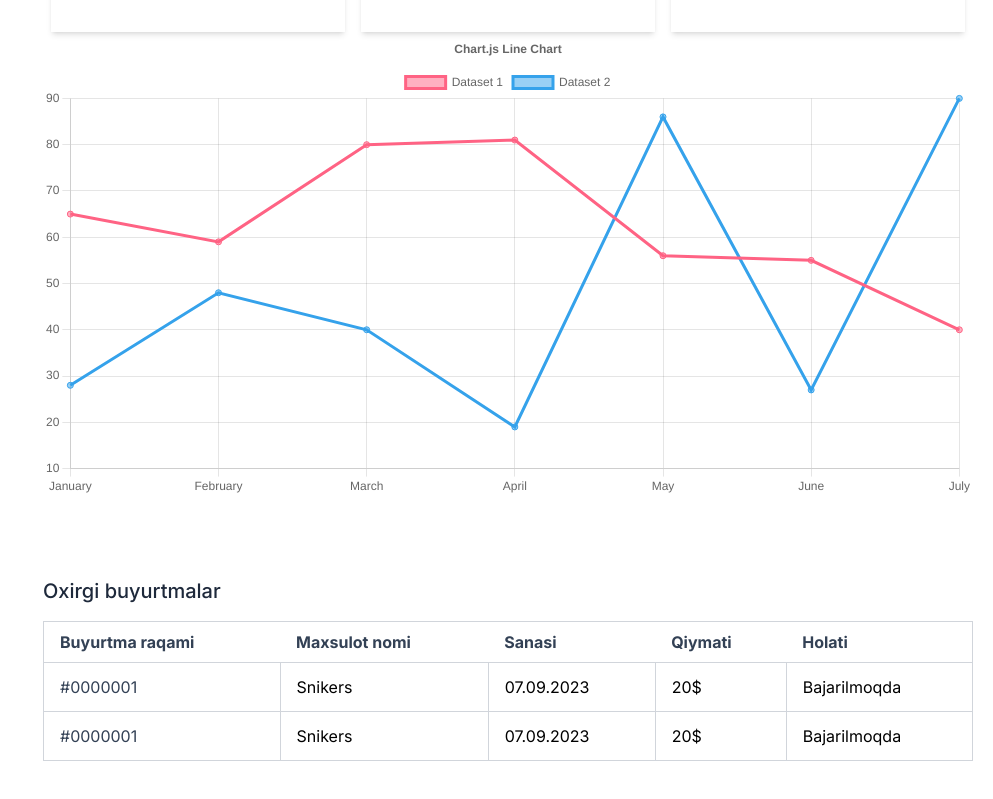
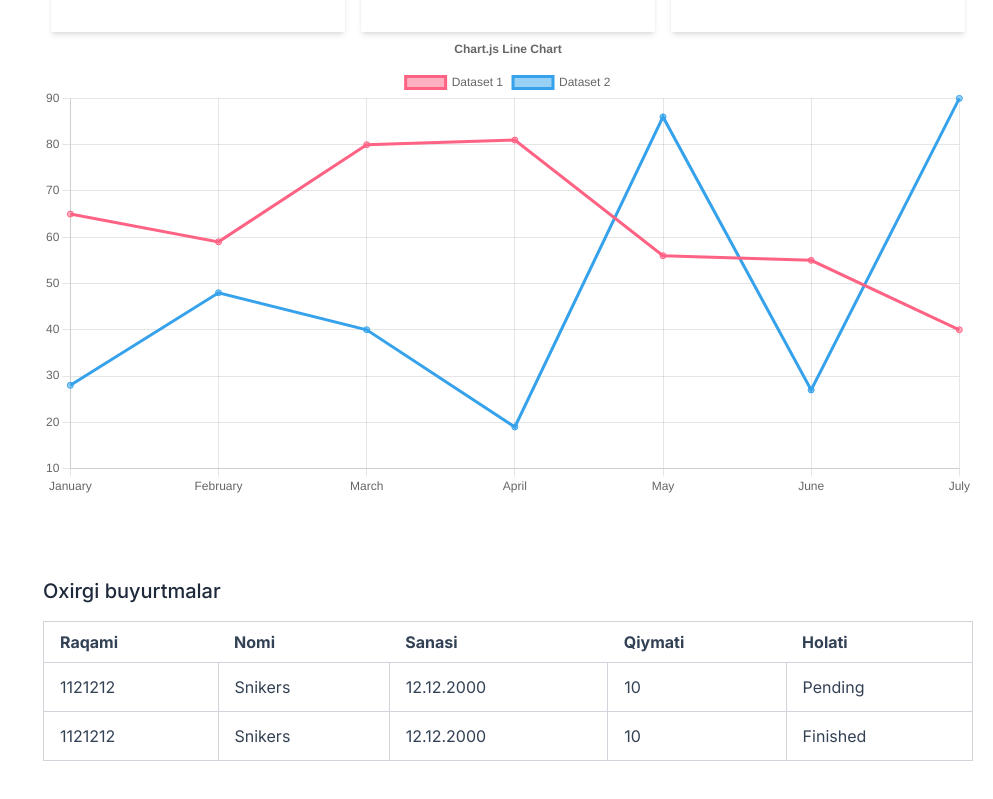
Before and after one commit to sanjarbek-ismatov/freshcart, a Next.js app in the folder client/: page /dashboard/vendor in a window 1280 px wide. Shown: the part 484-1283 px from the top of the page, without its empty margins (287-1280 px from the left). Built offline with nearby package versions, Linux system fonts and the light colour scheme; no server answers; some icons are missing.

Commit message:
dashboard layout: table component updated

```diff
--- a/client/app/(control)/dashboard/vendor/components/Order/index.tsx
+++ b/client/app/(control)/dashboard/vendor/components/Order/index.tsx
@@ -1,5 +1,6 @@
 import "./Order.css";
 import {
+  Table,
   TableBody,
   TableHead,
 } from "@/app/(control)/dashboard/vendor/components";
@@ -10,13 +11,17 @@ function Order() {
       <h1 className="font-medium my-4 text-slate-800 text-xl">
         Oxirgi buyurtmalar
       </h1>
-      <table className="min-w-full bg-white border border-gray-300">
-        <TableHead />
+      <Table>
+        <TableHead data={["Raqami", "Nomi", "Sanasi", "Qiymati", "Holati"]} />
         <tbody>
-          <TableBody />
-          <TableBody />
+          <TableBody
+            data={["1121212", "Snikers", "12.12.2000", "10", "Pending"]}
+          />
+          <TableBody
+            data={["1121212", "Snikers", "12.12.2000", "10", "Finished"]}
+          />
         </tbody>
-      </table>
+      </Table>
     </div>
   );
 }
--- /dev/null
+++ b/client/app/(control)/dashboard/vendor/components/Table/index.tsx
@@ -0,0 +1,12 @@
+import "./Table.css";
+import { ReactNode } from "react";
+
+function Table({ children }: { children: ReactNode }) {
+  return (
+    <table className="min-w-full bg-white border border-gray-300">
+      {children}
+    </table>
+  );
+}
+
+export default Table;
--- a/client/app/(control)/dashboard/vendor/components/TableBody/index.tsx
+++ b/client/app/(control)/dashboard/vendor/components/TableBody/index.tsx
@@ -1,19 +1,27 @@
 import "./TableBody.css";
 
-function TableBody() {
+function TableBody({ data }: { data: string[] }) {
   return (
     <tr>
-      <td className="py-3 px-4 text-slate-700 border border-gray-300 text-start">
-        #0000001
-      </td>
-      <td className="py-3 px-4 border border-gray-300 text-start">Snikers</td>
-      <td className="py-3 px-4 border border-gray-300 text-start">
-        07.09.2023
-      </td>
-      <td className="py-3 px-4 border border-gray-300 text-start">20$</td>
-      <td className="py-3 px-4 border border-gray-300 text-start">
-        Bajarilmoqda
-      </td>
+      {data.map((e, i) => (
+        <td
+          key={i}
+          className="py-3 px-4 text-slate-700 border border-gray-300 text-start"
+        >
+          {e}
+        </td>
+      ))}
+      {/*<td className="py-3 px-4 text-slate-700 border border-gray-300 text-start">*/}
+      {/*  #0000001*/}
+      {/*</td>*/}
+      {/*<td className="py-3 px-4 border border-gray-300 text-start">Snikers</td>*/}
+      {/*<td className="py-3 px-4 border border-gray-300 text-start">*/}
+      {/*  07.09.2023*/}
+      {/*</td>*/}
+      {/*<td className="py-3 px-4 border border-gray-300 text-start">20$</td>*/}
+      {/*<td className="py-3 px-4 border border-gray-300 text-start">*/}
+      {/*  Bajarilmoqda*/}
+      {/*</td>*/}
     </tr>
   );
 }
--- a/client/app/(control)/dashboard/vendor/components/TableHead/index.tsx
+++ b/client/app/(control)/dashboard/vendor/components/TableHead/index.tsx
@@ -1,24 +1,30 @@
 import "./TableHead.css";
 
-function TableHead() {
+function TableHead({ data }: { data: string[] }) {
   return (
     <thead>
       <tr>
-        <th className="py-2 text-slate-700 px-4 border-b border-gray-300 text-start">
-          Buyurtma raqami
-        </th>
-        <th className="py-2 text-slate-700 px-4 border-b border-gray-300 text-start">
-          Maxsulot nomi
-        </th>
-        <th className="py-2 text-slate-700 px-4 border-b border-gray-300 text-start">
-          Sanasi
-        </th>
-        <th className="py-2 text-slate-700 px-4 border-b border-gray-300 text-start">
-          Qiymati
-        </th>
-        <th className="py-2 text-slate-700 px-4 border-b border-gray-300 text-start">
-          Holati
-        </th>
+        {data.map((e, i) => (
+          <th
+            key={i}
+            className="py-2 text-slate-700 px-4 border-b border-gray-300 text-start"
+          >
+            {e}
+          </th>
+        ))}
+
+        {/*<th className="py-2 text-slate-700 px-4 border-b border-gray-300 text-start">*/}
+        {/*  Maxsulot nomi*/}
+        {/*</th>*/}
+        {/*<th className="py-2 text-slate-700 px-4 border-b border-gray-300 text-start">*/}
+        {/*  Sanasi*/}
+        {/*</th>*/}
+        {/*<th className="py-2 text-slate-700 px-4 border-b border-gray-300 text-start">*/}
+        {/*  Qiymati*/}
+        {/*</th>*/}
+        {/*<th className="py-2 text-slate-700 px-4 border-b border-gray-300 text-start">*/}
+        {/*  Holati*/}
+        {/*</th>*/}
       </tr>
     </thead>
   );
--- a/client/app/(control)/dashboard/vendor/components/index.ts
+++ b/client/app/(control)/dashboard/vendor/components/index.ts
@@ -7,3 +7,4 @@ export { default as Chart } from "./Chart";
 export {default as Order} from "./Order";
 export {default as TableHead} from "./TableHead";
 export {default as TableBody} from "./TableBody";
+export {default as Table} from "./Table";
```
Also changed, not shown: client/app/(control)/dashboard/vendor/components/Table/Table.css (added).
